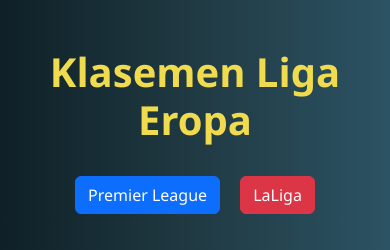
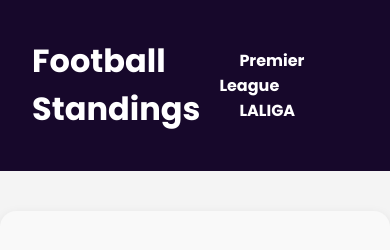
Before and after one commit to iniraply/UAS_IAP, a Flask app: page / in a window 390 px wide. Shown: the top 250 px of the page. Run offline with Flask 3, Linux system fonts and the light colour scheme.

Commit message:
menambahkan landing page profil dan mengedit tampilan klasemen

```diff
--- /dev/null
+++ b/static/css/style.css
@@ -0,0 +1,123 @@
+body {
+  font-family: "Poppins", sans-serif;
+  margin: 0;
+  padding: 0;
+  background: #f4f4f4;
+  color: #333;
+}
+
+header {
+  background-color: #17082b;
+  color: #fff;
+  padding: 1rem 2rem;
+  display: flex;
+  justify-content: space-between;
+  align-items: center;
+}
+
+nav a {
+  margin-left: 20px;
+  color: #fff;
+  text-decoration: none;
+  font-weight: bold;
+  transition: color 0.3s;
+}
+
+nav a:hover {
+  color: #00bcd4;
+}
+
+.container {
+  padding: 2rem;
+  max-width: 960px;
+  margin: auto;
+}
+
+.profile {
+  background: #fff;
+  border-radius: 10px;
+  box-shadow: 0 0 15px rgba(0, 0, 0, 0.1);
+  padding: 2rem;
+  margin-top: 2rem;
+  display: flex;
+  flex-wrap: wrap;
+  align-items: center;
+  justify-content: center;
+}
+
+.profile img {
+  width: 150px;
+  border-radius: 50%;
+  margin-right: 2rem;
+}
+
+.profile-info {
+  max-width: 500px;
+}
+
+.profile-info h2 {
+  margin-top: 0;
+}
+
+@media (max-width: 600px) {
+  .profile {
+    flex-direction: column;
+    text-align: center;
+  }
+
+  .profile img {
+    margin: 0 0 1rem 0;
+  }
+
+  .profile-info {
+    margin: 0;
+  }
+}
+
+/* CLUB DETAIL STYLE */
+.container {
+  max-width: 700px;
+  margin: 40px auto;
+  padding: 30px;
+  background: #f9f9f9;
+  border-radius: 16px;
+  box-shadow: 0 4px 12px rgba(0, 0, 0, 0.1);
+  font-family: "Segoe UI", sans-serif;
+}
+
+.club-header {
+  text-align: center;
+  margin-bottom: 20px;
+}
+
+.club-header h1 {
+  font-size: 2.5rem;
+  margin: 0;
+  color: #003366;
+}
+
+.location {
+  font-size: 1.2rem;
+  color: #777;
+}
+
+.club-info p {
+  font-size: 1rem;
+  margin: 10px 0;
+  color: #333;
+}
+
+.back-button {
+  display: inline-block;
+  margin-top: 25px;
+  padding: 10px 20px;
+  background-color: #003366;
+  color: #fff;
+  border-radius: 8px;
+  text-decoration: none;
+  transition: 0.3s ease;
+}
+
+.back-button:hover {
+  background-color: #005fa3;
+}
--- a/templates/home.html
+++ b/templates/home.html
@@ -2,23 +2,46 @@
 <html lang="en">
   <head>
     <meta charset="UTF-8" />
-    <title>Klasemen Liga</title>
-    <link
-      href="https://cdn.jsdelivr.net/npm/bootstrap@5.3.0/dist/css/bootstrap.min.css"
-      rel="stylesheet"
-    />
+    <title>Home | Football Standings</title>
+    <meta name="viewport" content="width=device-width, initial-scale=1.0" />
     <link
       rel="stylesheet"
-      href="{{ url_for('static', filename='style.css') }}"
+      href="{{ url_for('static', filename='css/style.css') }}"
+    />
+    <link rel="preconnect" href="https://fonts.googleapis.com" />
+    <link rel="preconnect" href="https://fonts.gstatic.com" crossorigin />
+    <link
+      href="https://fonts.googleapis.com/css2?family=Poppins:ital,wght@0,100;0,200;0,300;0,400;0,500;0,600;0,700;0,800;0,900;1,100;1,200;1,300;1,400;1,500;1,600;1,700;1,800;1,900&display=swap"
+      rel="stylesheet"
     />
   </head>
   <body>
-    <div class="container text-center mt-5">
-      <h1 class="title">Klasemen Liga Eropa</h1>
-      <div class="mt-4">
-        <a href="/premierleague" class="btn btn-primary m-2">Premier League</a>
-        <a href="/laliga" class="btn btn-danger m-2">LaLiga</a>
-      </div>
+    <header>
+      <h1>Football Standings</h1>
+      <nav>
+        <a href="/premierleague">Premier League</a>
+        <a href="/laliga">LALIGA</a>
+      </nav>
+    </header>
+
+    <div class="container">
+      <section class="profile">
+        <img
+          src="{{ url_for('static', filename='img/profile.png') }}"
+          alt="My Photo"
+        />
+        <div class="profile-info">
+          <h2>Raply</h2>
+          <p>
+            <strong>Mahasiswa Sistem Informasi</strong><br />UIN Imam Bonjol
+            Padang
+          </p>
+          <p>
+            Saya sedang mengembangkan website untuk menampilkan klasemen Liga
+            Inggris dan Spanyol menggunakan Flask dan RapidAPI.💥⚽.
+          </p>
+        </div>
+      </section>
     </div>
   </body>
 </html>
```
Also changed, not shown: templates/laliga.html (+12 -13 lines), templates/premier.html (+12 -13 lines), 1 other file.
